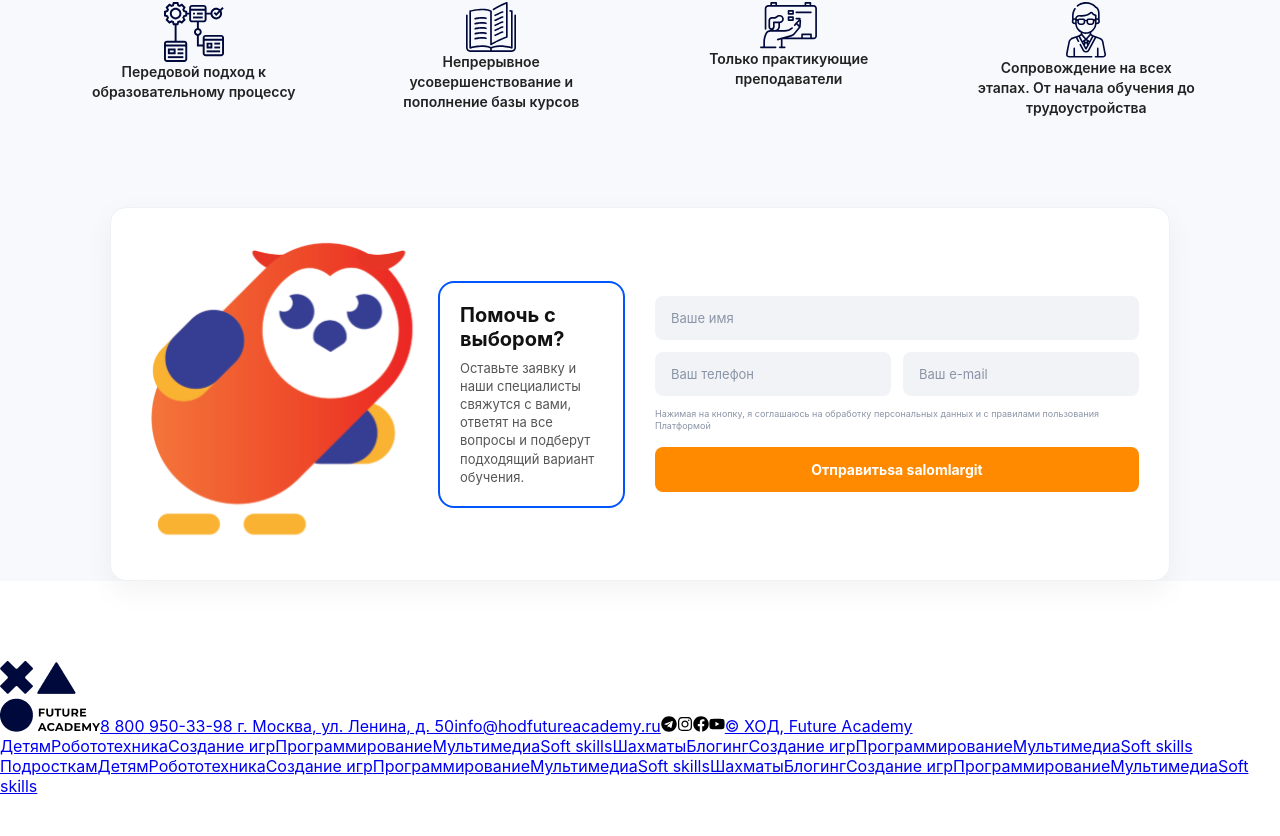
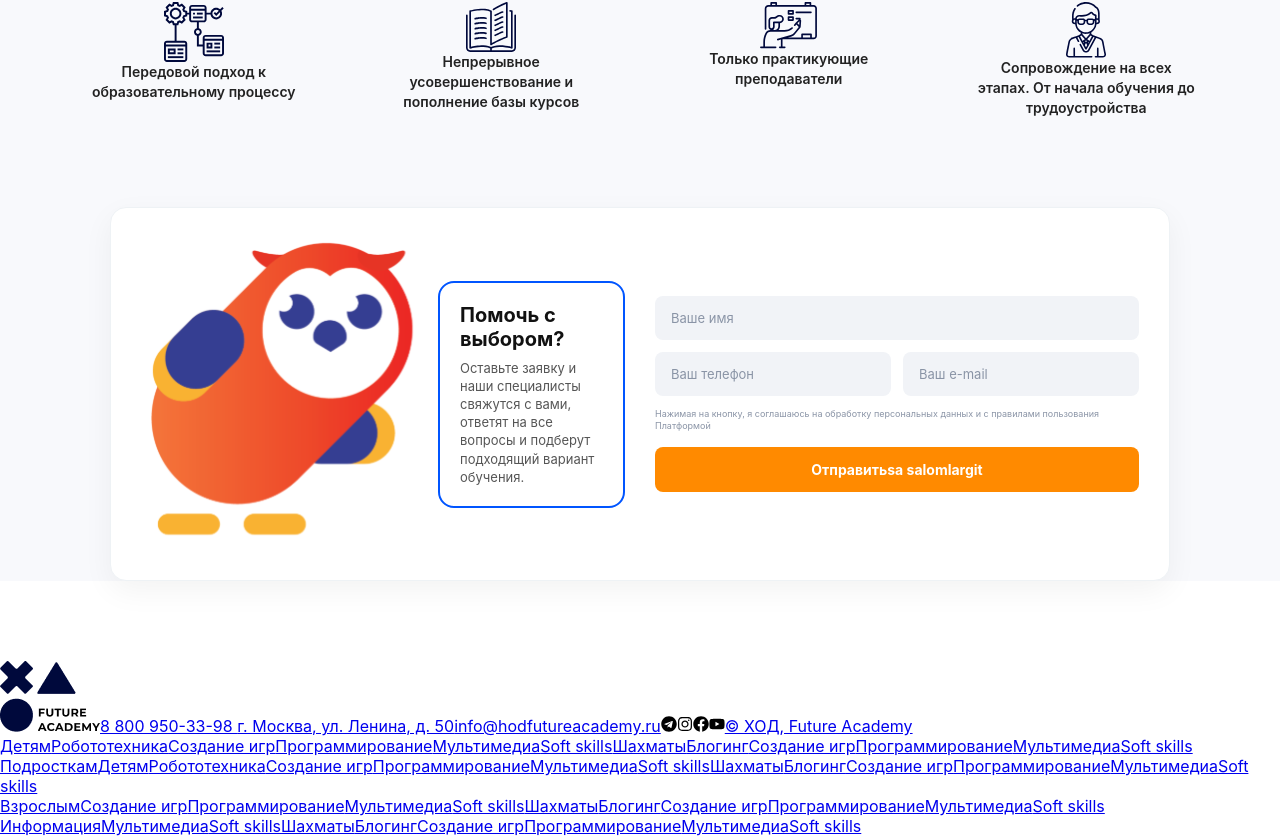
Before and after one commit to R-Islombek/Eccomerse-panel, a React (Vite) app: page / in a window 1280 px wide. Shown: the part 2267-3103 px from the top of the page. Built offline with nearby package versions, Linux system fonts and the light colour scheme.

Commit message:
link 3 qoshildi

```diff
--- a/src/Components/Footer/Footer.jsx
+++ b/src/Components/Footer/Footer.jsx
@@ -52,8 +52,30 @@
                     <a className='footer__link' href="#">Мультимедиа</a>
                     <a className='footer__link' href="#">Soft skills</a>
                   </li>
-                  <li className='footer__item'></li>
-                  <li className='footer__item'></li>
+                  <li className='footer__item'>
+                    <a className='footer__link' href="#">Взрослым</a>
+                    <a className='footer__link' href="#">Создание игр</a>
+                    <a className='footer__link' href="#">Программирование</a>
+                    <a className='footer__link' href="#">Мультимедиа</a>
+                    <a className='footer__link' href="#">Soft skills</a>
+                    <a className='footer__link' href="#">Шахматы</a>
+                    <a className='footer__link' href="#">Блогинг</a>
+                    <a className='footer__link' href="#">Создание игр</a>
+                    <a className='footer__link' href="#">Программирование</a>
+                    <a className='footer__link' href="#">Мультимедиа</a>
+                    <a className='footer__link' href="#">Soft skills</a>
+                  </li>
+                  <li className='footer__item'>
+                    <a className='footer__link' href="#">Информация</a>
+                    <a className='footer__link' href="#">Мультимедиа</a>
+                    <a className='footer__link' href="#">Soft skills</a>
+                    <a className='footer__link' href="#">Шахматы</a>
+                    <a className='footer__link' href="#">Блогинг</a>
+                    <a className='footer__link' href="#">Создание игр</a>
+                    <a className='footer__link' href="#">Программирование</a>
+                    <a className='footer__link' href="#">Мультимедиа</a>
+                    <a className='footer__link' href="#">Soft skills</a>
+                  </li>
                 </ul>
             </div>
         </div>
```
